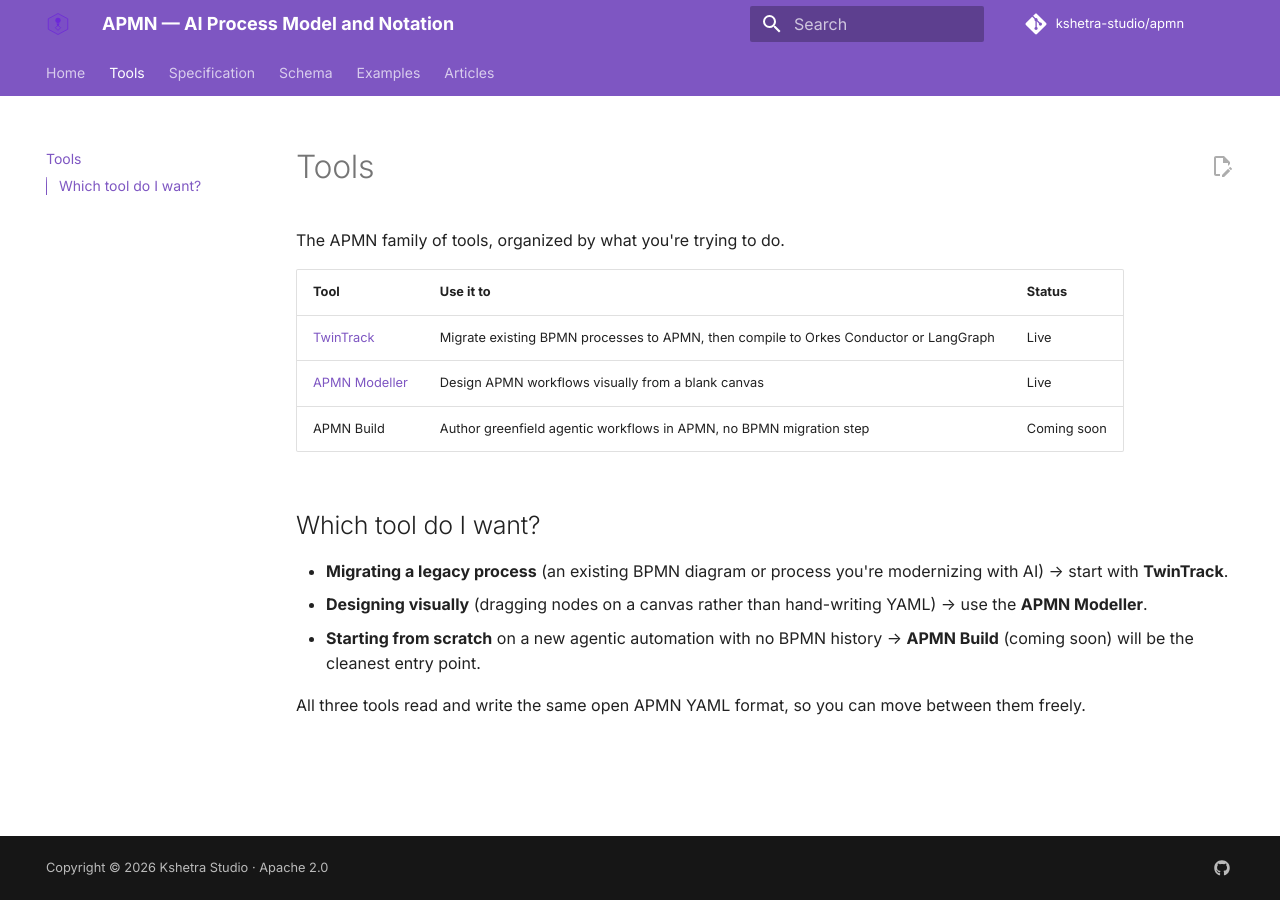
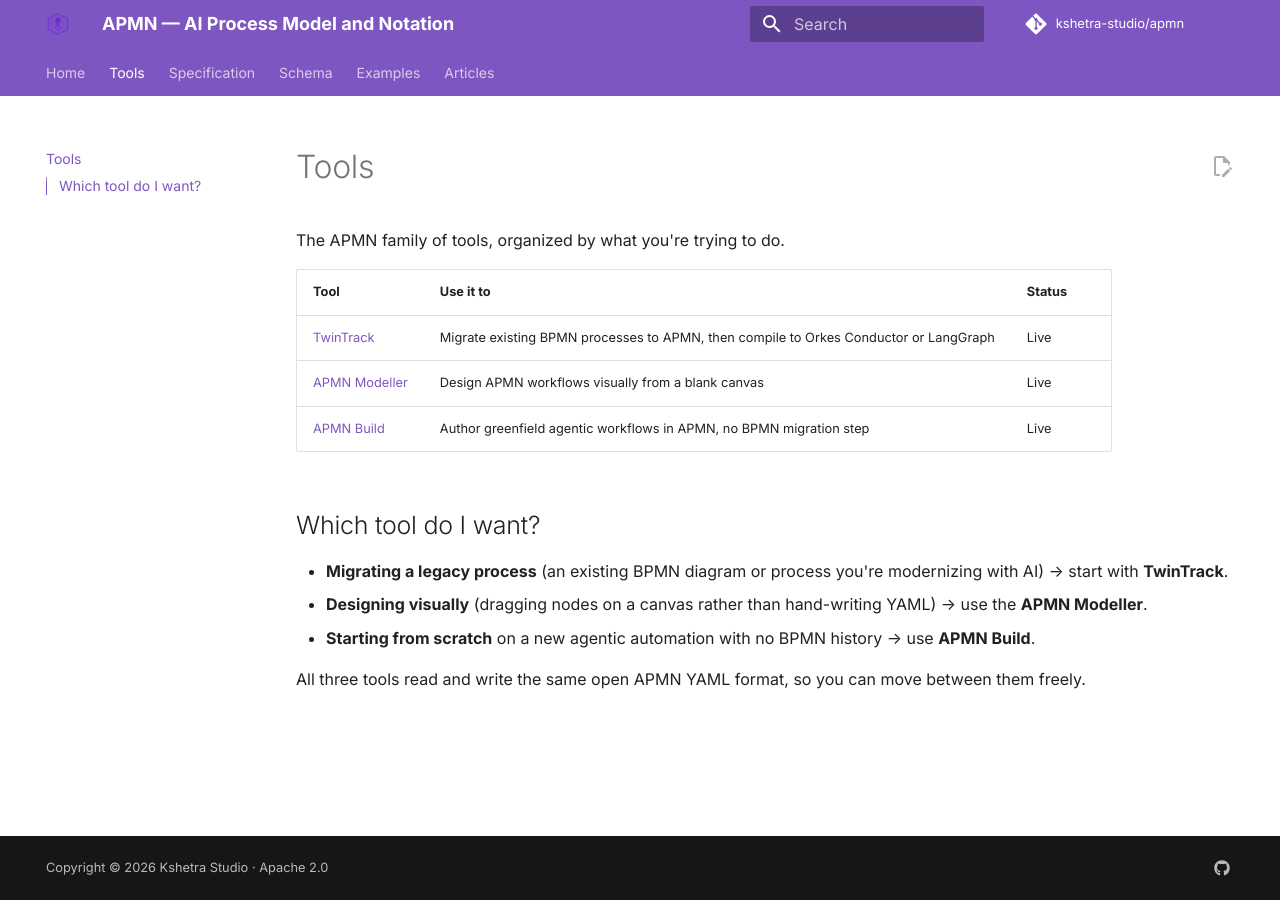
Before and after one commit to kshetra-studio/apmn, an MkDocs documentation site: the page built from docs/tools.md, in a window 1280 px wide. Built offline with MkDocs 1.6.1 and Material for MkDocs 9.7.7, drawn with Linux system fonts in a browser that asks for light colours; comment, search, counter and statistics services are not loaded.

Commit message:
docs: mark APMN Build as live, link to bpmn2ai.kshetra.studio/build

```diff
--- a/docs/tools.md
+++ b/docs/tools.md
@@ -6,12 +6,12 @@ The APMN family of tools, organized by what you're trying to do.
 |---|---|---|
 | [TwinTrack](https://bpmn2ai.kshetra.studio) | Migrate existing BPMN processes to APMN, then compile to Orkes Conductor or LangGraph | Live |
 | [APMN Modeller](https://apmn-modeler.kshetra.studio) | Design APMN workflows visually from a blank canvas | Live |
-| APMN Build | Author greenfield agentic workflows in APMN, no BPMN migration step | Coming soon |
+| [APMN Build](https://bpmn2ai.kshetra.studio/build) | Author greenfield agentic workflows in APMN, no BPMN migration step | Live |
 
 ## Which tool do I want?
 
 - **Migrating a legacy process** (an existing BPMN diagram or process you're modernizing with AI) → start with **TwinTrack**.
 - **Designing visually** (dragging nodes on a canvas rather than hand-writing YAML) → use the **APMN Modeller**.
-- **Starting from scratch** on a new agentic automation with no BPMN history → **APMN Build** (coming soon) will be the cleanest entry point.
+- **Starting from scratch** on a new agentic automation with no BPMN history → use **APMN Build**.
 
 All three tools read and write the same open APMN YAML format, so you can move between them freely.
```
